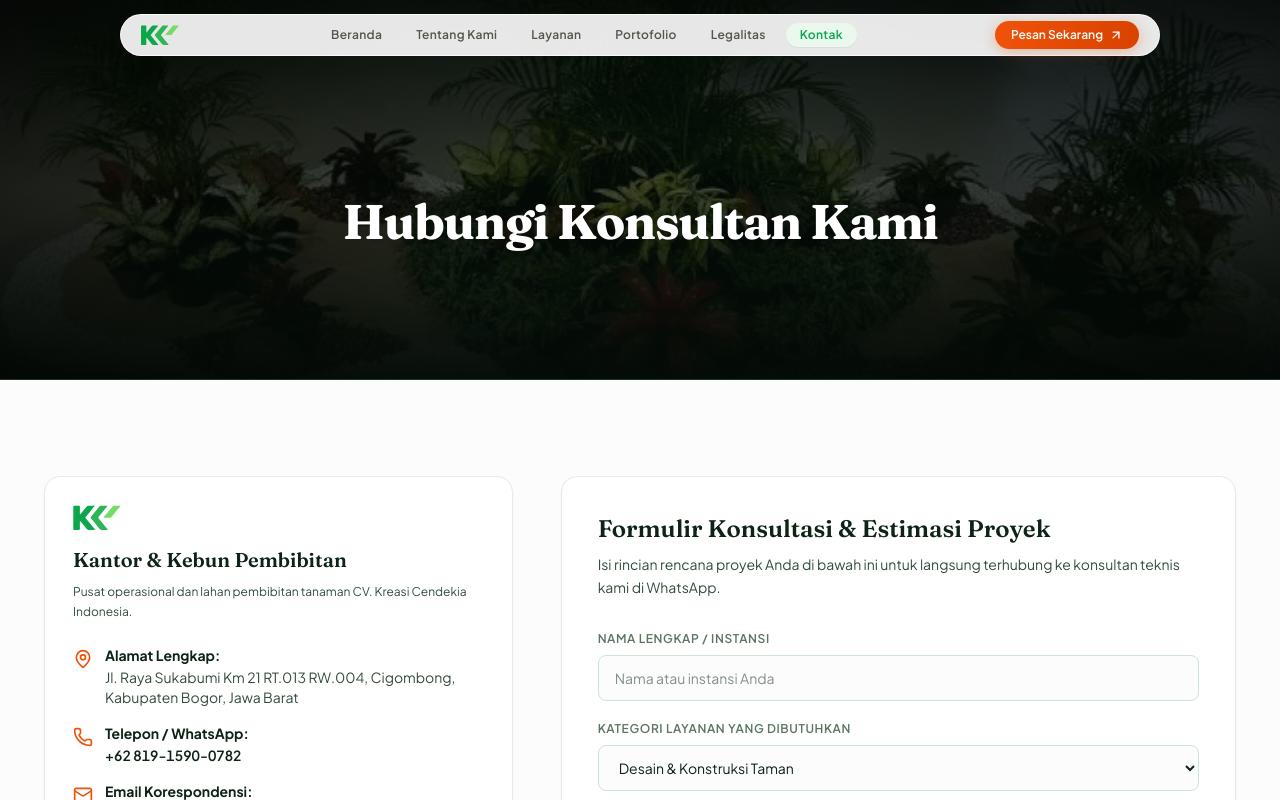
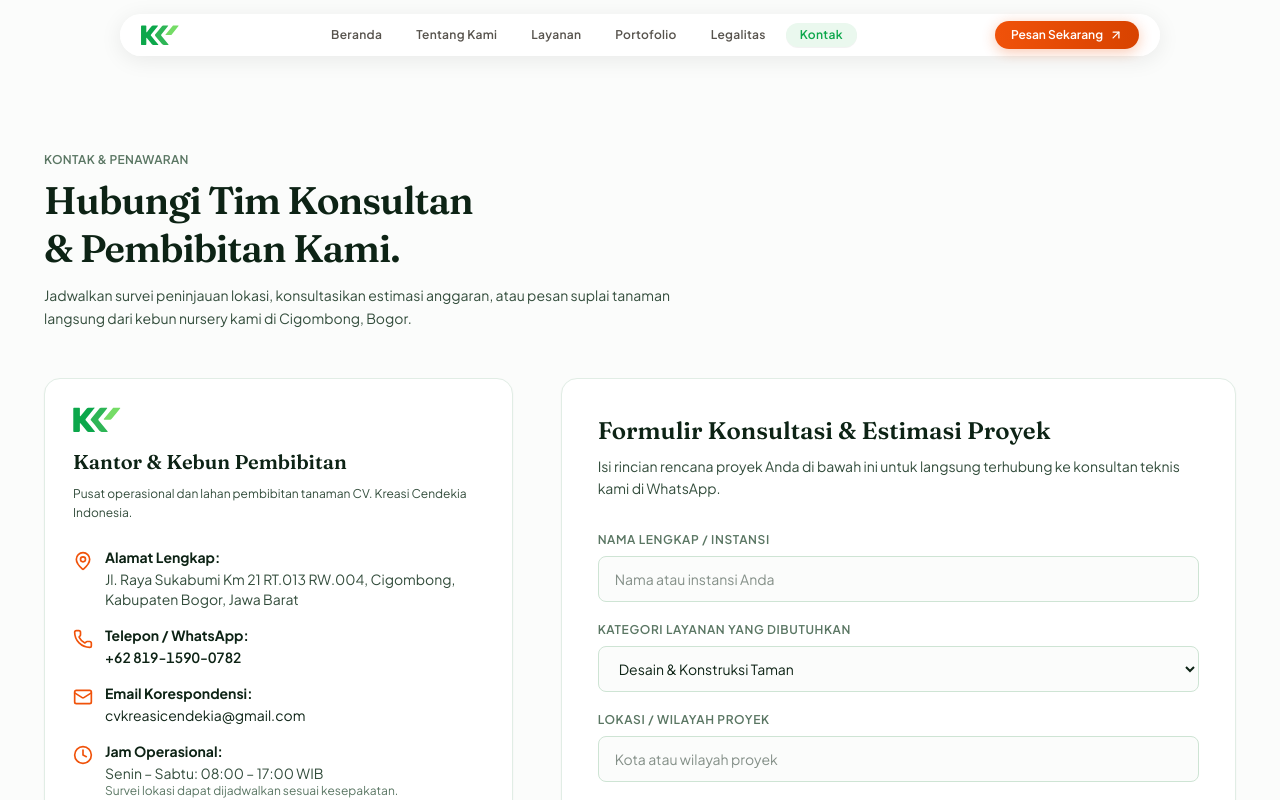
Before and after one commit to aprilocikal/kreasi_cendikia, a React (Vite) app: page /kontak in a window 1280 px wide. Shown: the top 800 px of the page. Built offline with nearby package versions, Linux system fonts and the light colour scheme.

Commit message:
feat(pages): remove PageHeader banner from remaining pages for clean straight-to-content layout

```diff
--- a/src/components/Interactive3DViewer.jsx
+++ b/src/components/Interactive3DViewer.jsx
@@ -182,7 +182,7 @@ export default function Interactive3DViewer() {
   }
 
   return (
-    <section id="model-3d" className="border-t border-[var(--border-warm)] bg-[var(--bg-canvas)] py-16 lg:py-24">
+    <section id="model-3d" className="bg-[var(--bg-canvas)] py-8 lg:py-14">
       <div className="mx-auto max-w-[1240px] px-6">
         {/* Header */}
         <div className="mx-auto max-w-3xl text-center">
--- a/src/components/LegalityTrustSection.jsx
+++ b/src/components/LegalityTrustSection.jsx
@@ -18,7 +18,7 @@ export function LegalityTrustSection() {
   return (
     <section
       id="legalitas"
-      className="border-y border-[var(--border-hairline)] bg-[var(--bg-sage-soft)] py-16 lg:py-24"
+      className="border-b border-[var(--border-hairline)] bg-[var(--bg-sage-soft)] py-8 lg:py-14"
     >
       <div className="mx-auto max-w-[1240px] px-6">
         <div className="max-w-2xl">
--- a/src/components/PortfolioGallery.jsx
+++ b/src/components/PortfolioGallery.jsx
@@ -65,7 +65,7 @@ export function PortfolioGallery() {
   }, [lightboxIndex, filteredGallery.length]);
 
   return (
-    <section id="portofolio" className="bg-[var(--bg-canvas)] py-16 lg:py-24">
+    <section id="portofolio" className="bg-[var(--bg-canvas)] py-8 lg:py-14">
       <div className="mx-auto max-w-[1240px] px-6">
         {/* Header & Interactive Filter Controls */}
         <div className="flex flex-col gap-6 lg:flex-row lg:items-end lg:justify-between">
--- a/src/pages/AboutPage.jsx
+++ b/src/pages/AboutPage.jsx
@@ -2,7 +2,6 @@ import React from "react";
 import { Link } from "react-router-dom";
 import { ArrowUpRight, MapPin, CheckCircle2 } from "lucide-react";
 import { COMPANY_PROFILE, buildWhatsAppUrl } from "../data/kciData";
-import PageHeader from "../components/PageHeader";
 import AboutVisionSection from "../components/AboutVisionSection";
 import ResilientImage from "../components/ResilientImage";
 
--- a/src/pages/ContactPage.jsx
+++ b/src/pages/ContactPage.jsx
@@ -11,7 +11,6 @@ import {
   MessageSquare,
 } from "lucide-react";
 import { COMPANY_PROFILE, buildWhatsAppUrl } from "../data/kciData";
-import PageHeader from "../components/PageHeader";
 import KciLogo from "../components/KciLogo";
 
 export default function ContactPage() {
@@ -35,19 +34,23 @@ export default function ContactPage() {
   };
 
   return (
-    <div className="bg-[var(--bg-canvas)]">
-      {/* Header Banner with Photography Background */}
-      <PageHeader
-        bgImage="/assets/kci/dekorasi_indoor.webp"
-        badgeIcon={<MessageSquare size={14} className="text-[#75dc66]" />}
-        badgeText="Kontak & Penawaran"
-        title="Hubungi Konsultan Kami"
-        subtitle="Jadwalkan survei peninjauan lokasi, konsultasikan estimasi anggaran, atau pesan suplai tanaman langsung dari nursery kami di Cigombong, Bogor."
-      />
+    <div className="bg-[var(--bg-canvas)] pt-16 sm:pt-20 lg:pt-24 pb-12">
+      {/* Main Contact Grid */}
+      <section className="py-8 lg:py-14">
+        <div className="mx-auto max-w-[1240px] px-6">
+          {/* Section Heading */}
+          <div className="max-w-2xl mb-10 sm:mb-12">
+            <p className="text-xs font-semibold tracking-wide text-[var(--ink-muted)] uppercase">
+              Kontak &amp; Penawaran
+            </p>
+            <h1 className="mt-2 font-display text-[clamp(1.75rem,3vw,2.5rem)] font-semibold leading-tight tracking-tight text-[var(--ink-primary)] text-balance">
+              Hubungi Tim Konsultan &amp; Pembibitan Kami.
+            </h1>
+            <p className="mt-3 text-sm leading-relaxed text-[var(--ink-secondary)]">
+              Jadwalkan survei peninjauan lokasi, konsultasikan estimasi anggaran, atau pesan suplai tanaman langsung dari kebun nursery kami di Cigombong, Bogor.
+            </p>
+          </div>
 
-      {/* Main Contact Grid */}
-      <section className="py-16 lg:py-24">
-        <div className="mx-auto max-w-[1240px] px-6">
           <div className="grid grid-cols-1 gap-12 lg:grid-cols-12">
             {/* Left Column: Direct Info Cards */}
             <div className="space-y-6 lg:col-span-5">
--- a/src/pages/LegalityPage.jsx
+++ b/src/pages/LegalityPage.jsx
@@ -1,8 +1,7 @@
 import React from "react";
 import { Link } from "react-router-dom";
-import { ShieldCheck, FileText, CheckCircle2, ArrowUpRight } from "lucide-react";
-import { COMPANY_PROFILE, buildWhatsAppUrl } from "../data/kciData";
-import PageHeader from "../components/PageHeader";
+import { CheckCircle2, ArrowUpRight } from "lucide-react";
+import { buildWhatsAppUrl } from "../data/kciData";
 import LegalityTrustSection from "../components/LegalityTrustSection";
 
 export default function LegalityPage() {
@@ -11,16 +10,7 @@ export default function LegalityPage() {
   );
 
   return (
-    <div className="bg-[var(--bg-canvas)]">
-      {/* Header Banner with Real Project Background */}
-      <PageHeader
-        bgImage="/assets/kci/komersial_merak_siteplan.webp"
-        badgeIcon={<ShieldCheck size={14} className="text-[#75dc66]" />}
-        badgeText="Legalitas & Akuntabilitas"
-        title="Legalitas Resmi Badan Usaha"
-        subtitle="CV. Kreasi Cendekia Indonesia adalah badan usaha yang terdaftar secara sah di Kementerian Hukum dan HAM Republik Indonesia serta Direktorat Jenderal Pajak untuk memberikan jaminan keamanan administratif dalam setiap kontrak kerja sama."
-      />
-
+    <div className="bg-[var(--bg-canvas)] pt-16 sm:pt-20 lg:pt-24 pb-12">
       {/* Main Legality Section with Expandable Scan Viewers */}
       <LegalityTrustSection />
 
--- a/src/pages/Model3DPage.jsx
+++ b/src/pages/Model3DPage.jsx
@@ -1,20 +1,9 @@
 import React from "react";
-import { Box } from "lucide-react";
-import PageHeader from "../components/PageHeader";
 import Interactive3DViewer from "../components/Interactive3DViewer";
 
 export default function Model3DPage() {
   return (
-    <div className="bg-[var(--bg-canvas)]">
-      {/* Header Banner with Real 3D Project Background */}
-      <PageHeader
-        bgImage="/assets/kci/komersial_cipali_restarea.webp"
-        badgeIcon={<Box size={14} className="text-[#75dc66]" />}
-        badgeText="Simulasi 3 Dimensi"
-        title="Visualisasi Desain 3D Interaktif"
-        subtitle="Tinjau simulasi rancangan kanopi pavilion dan tata hijau Rest Area Tol (Astra Toll Road) secara 360° sebelum eksekusi fisik. Nikmati eksplorasi pencahayaan siang/malam dan berbagai sudut pandang kamera."
-      />
-
+    <div className="bg-[var(--bg-canvas)] pt-16 sm:pt-20 lg:pt-24 pb-12">
       {/* Main 3D Canvas & Feature Matrix */}
       <Interactive3DViewer />
     </div>
--- a/src/pages/PortfolioPage.jsx
+++ b/src/pages/PortfolioPage.jsx
@@ -1,20 +1,9 @@
 import React from "react";
-import { Trees } from "lucide-react";
-import PageHeader from "../components/PageHeader";
 import PortfolioGallery from "../components/PortfolioGallery";
 
 export default function PortfolioPage() {
   return (
-    <div className="bg-[var(--bg-canvas)]">
-      {/* Header Banner with Real Project Photography Background */}
-      <PageHeader
-        bgImage="/assets/kci/kawasan_segara_city.webp"
-        badgeIcon={<Trees size={14} className="text-[#75dc66]" />}
-        badgeText="Dokumentasi Nyata"
-        title="Portofolio & Rekam Jejak Lapangan"
-        subtitle="Dokumentasi proyek nyata yang telah diselesaikan untuk korporasi jalan tol (Astra), pengembang kawasan ternama (Damai Putra, Ciputra, Summarecon), perbankan, restoran, serta hunian residensial mewah."
-      />
-
+    <div className="bg-[var(--bg-canvas)] pt-16 sm:pt-20 lg:pt-24 pb-12">
       {/* Main Portfolio Gallery with Lightbox & Ledger */}
       <PortfolioGallery />
     </div>
```
